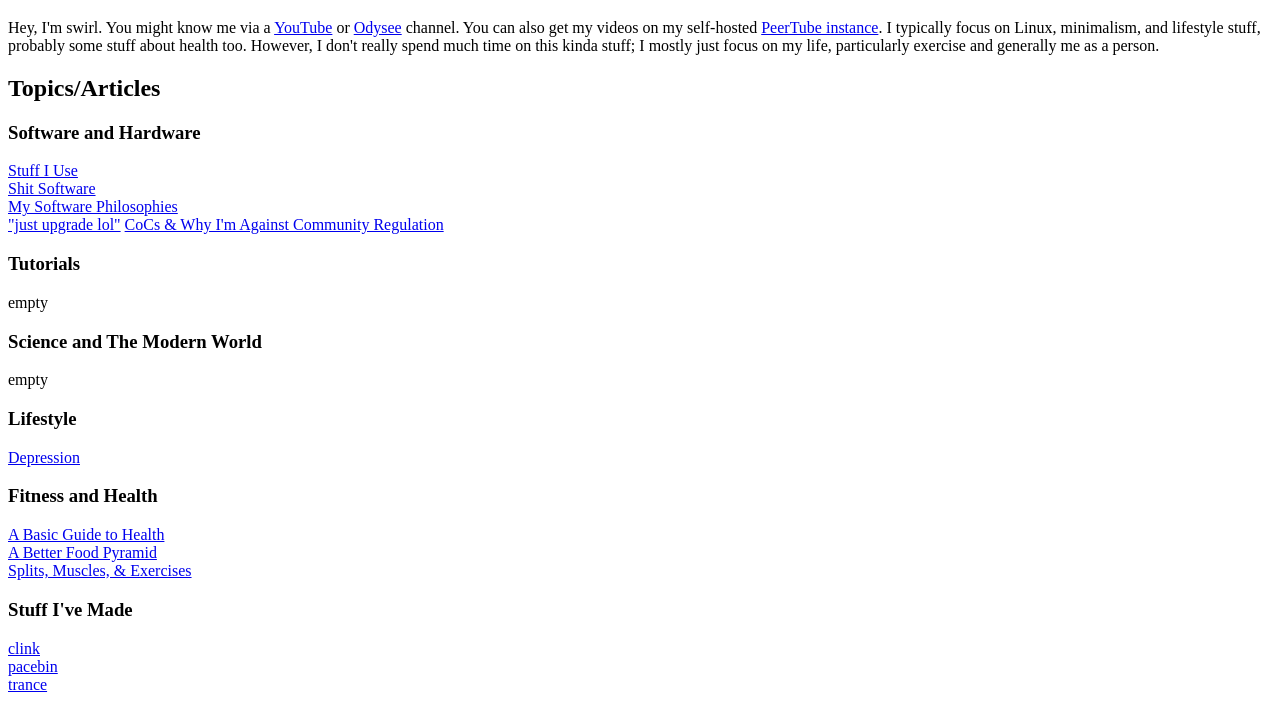
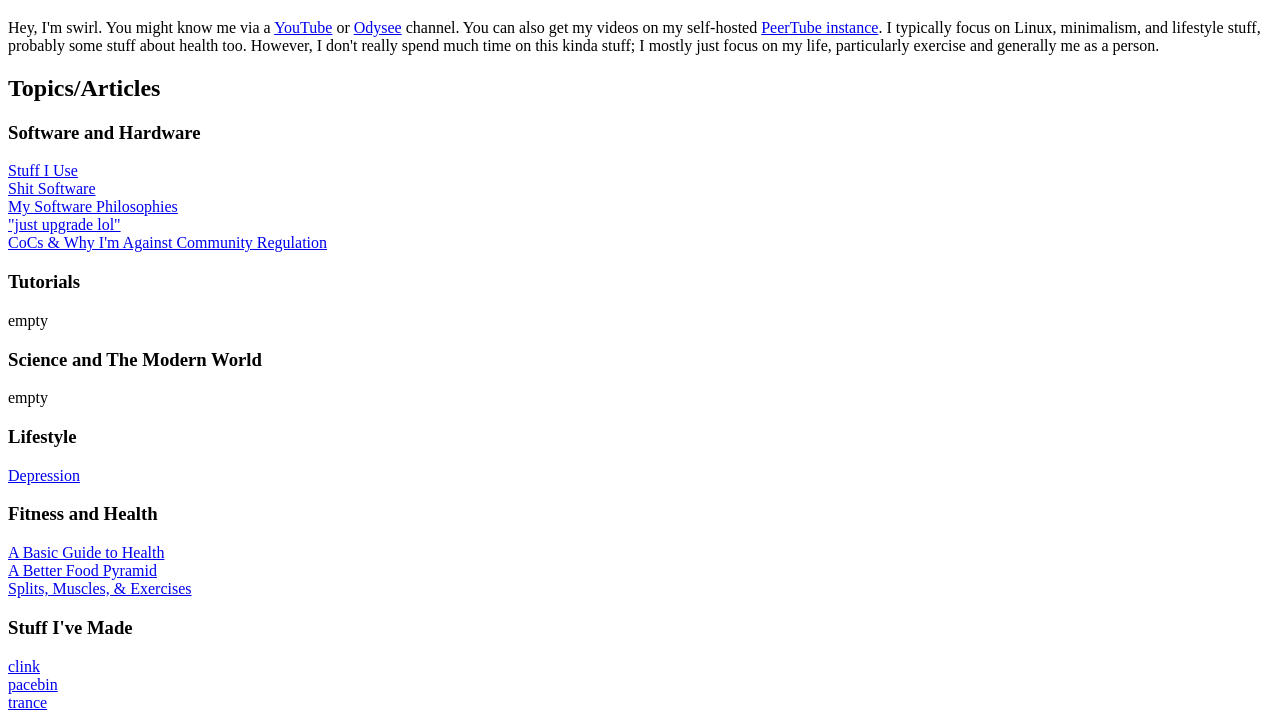
Before and after one commit to crueter/swurl.xyz, a plain HTML site: page index.html in a window 1280 px wide. Shown: the part 61-776 px from the top of the page. Drawn offline with Linux system fonts and the light colour scheme.

Commit message:
forgot br

```diff
--- a/index.html
+++ b/index.html
@@ -11,7 +11,7 @@
         <a href="software/iuse">Stuff I Use</a><br>
         <a href="software/shit">Shit Software</a><br>
         <a href="software/philosophies">My Software Philosophies</a><br>
-        <a href="software/upgrade">"just upgrade lol"</a>
+        <a href="software/upgrade">"just upgrade lol"</a><br>
         <a href="software/cocs">CoCs & Why I'm Against Community Regulation</a>
 		<h3>Tutorials</h3>
 		<p>empty</p>
```
